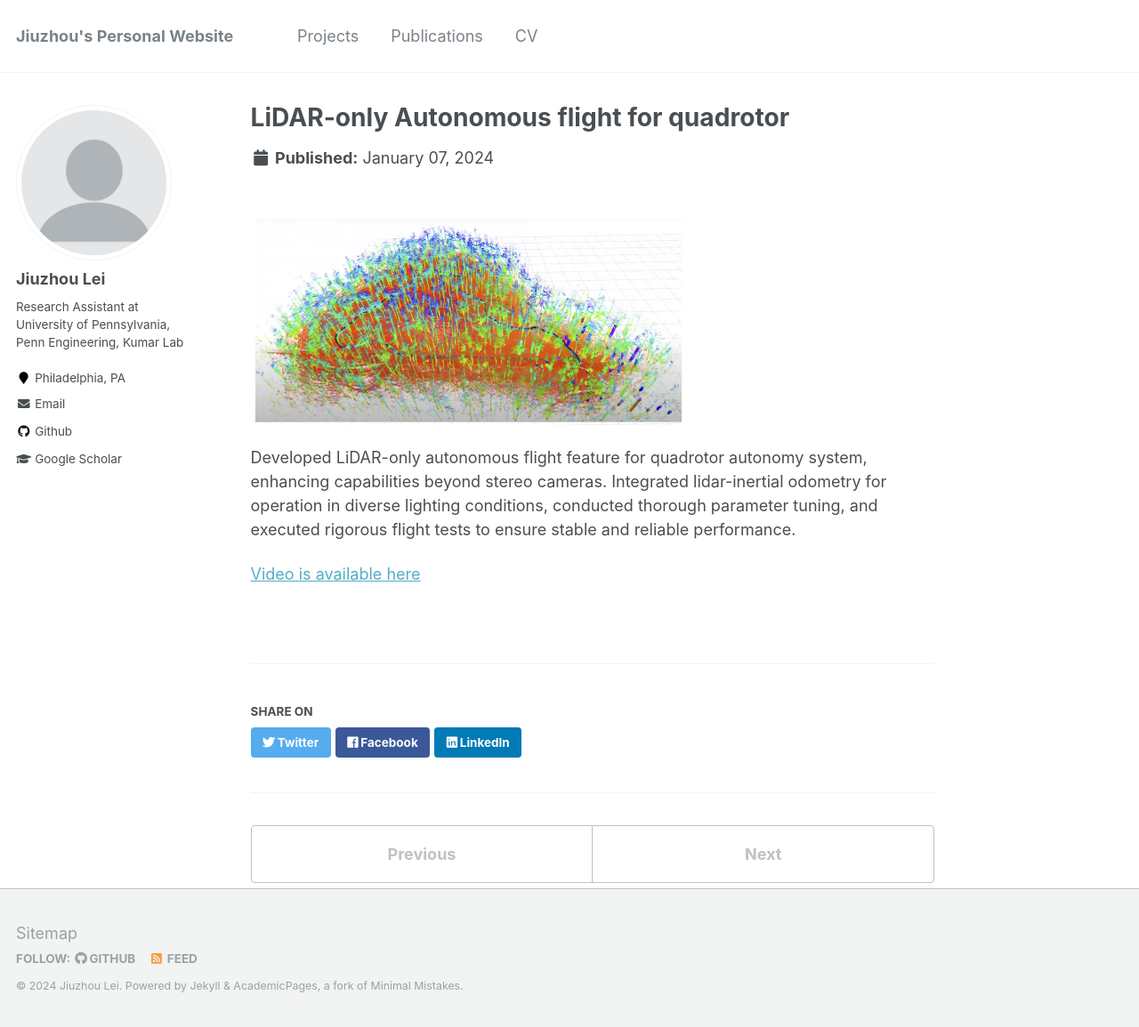
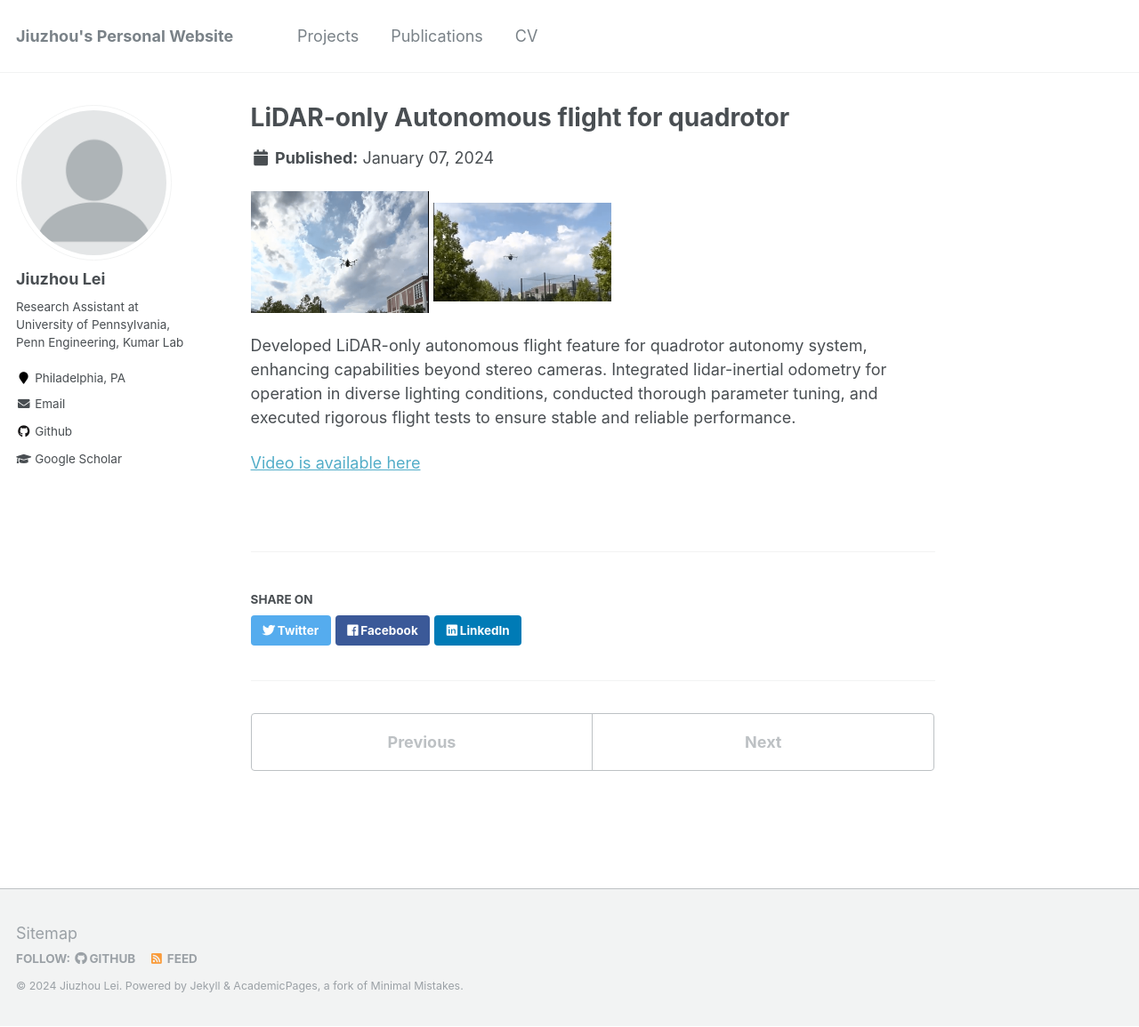
Before and after one commit to RollingOat/jiuzhou_lei.github.io, a Jekyll site: the page built from _portfolio/portfolio-3.md, in a window 1280 px wide and 1155 px high. Shown: the whole window at 89% size. Built offline with Jekyll 4.4.1, drawn with Linux system fonts in a browser that asks for light colours.

Commit message:
Update portfolio-3.md

```diff
--- a/_portfolio/portfolio-3.md
+++ b/_portfolio/portfolio-3.md
@@ -3,7 +3,7 @@ title: "LiDAR-only Autonomous flight for quadrotor"
 excerpt: "Quadrotor Autonomous Flight using 3D LiDAR <br/><img src='/images/500x300.png'>"
 collection: portfolio
 ---
-<br/><img src='/images/forest_portfolio.png'>
+<img src='/images/auto_flight_1.png' width=200 height=150> <img src='/images/at_flight_2.png' width=200 height=150>
 
 Developed LiDAR-only autonomous flight feature for quadrotor autonomy system, enhancing capabilities beyond
 stereo cameras. Integrated lidar-inertial odometry for operation in diverse lighting conditions, conducted thorough
```
